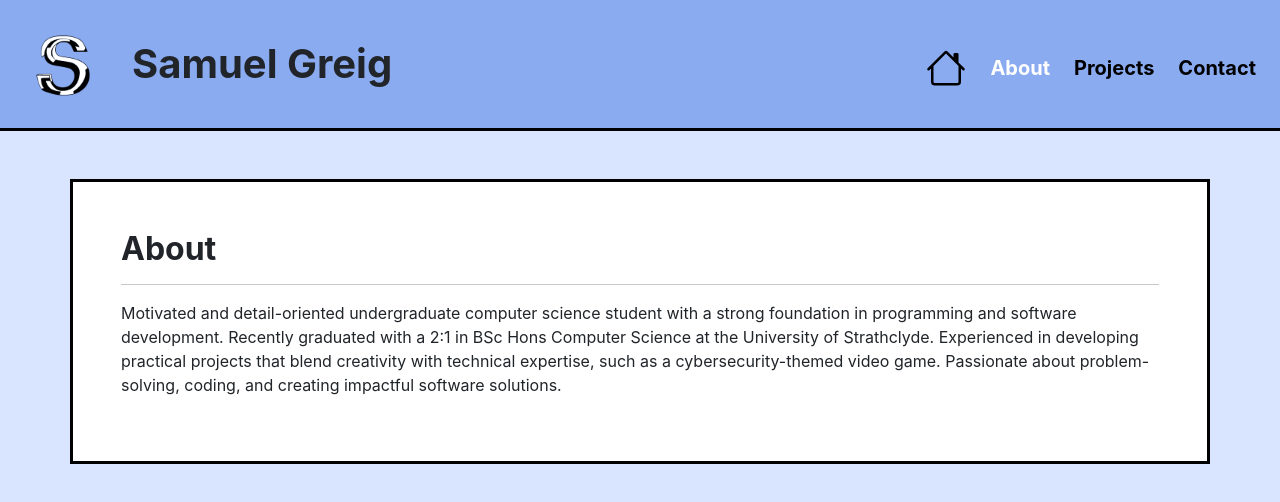
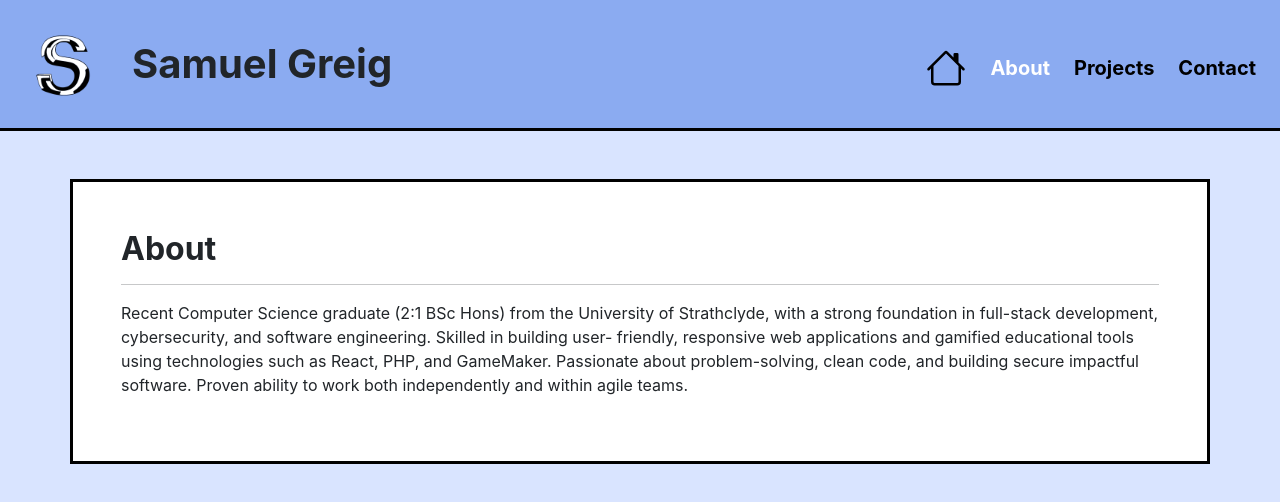
Before and after one commit to sam-greig/Project-Portfolio-Website, a React (Create React App) app: page / in a window 1280 px wide. Both pictures are taken after a click on the button "About". Shown: the top 502 px of the page. Built offline with nearby package versions, Linux system fonts and the light colour scheme.

Commit message:
- Change to About Page text.

```diff
--- a/src/App.js
+++ b/src/App.js
@@ -90,10 +90,11 @@ function App() {
                             <>
                                 <h2><strong>About</strong></h2>
                                 <hr></hr>
-                                <p> Motivated and detail-oriented undergraduate computer science student with a strong foundation in programming and software development.
-                                    Recently graduated with a 2:1 in BSc Hons Computer Science at the University of Strathclyde.
-                                    Experienced in developing practical projects that blend creativity with technical expertise, such as a cybersecurity-themed video game.
-                                    Passionate about problem-solving, coding, and creating impactful software solutions.
+                                <p>
+                                    Recent Computer Science graduate (2:1 BSc Hons) from the University of Strathclyde, with a strong foundation in full-stack development, cybersecurity, and software engineering.
+                                    Skilled in building user- friendly, responsive web applications and gamified educational tools using technologies such as React, PHP, and GameMaker.
+                                    Passionate about problem-solving, clean code, and building secure impactful software.
+                                    Proven ability to work both independently and within agile teams.
                                 </p>
                             </>
                         )}
```
